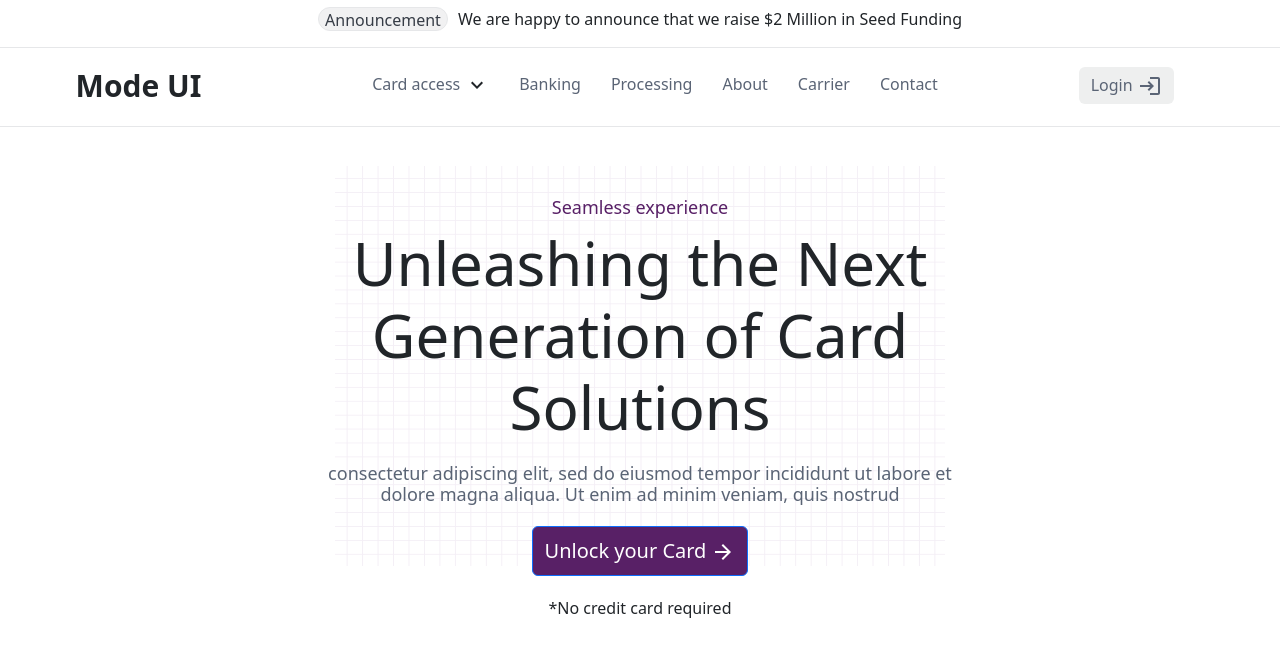
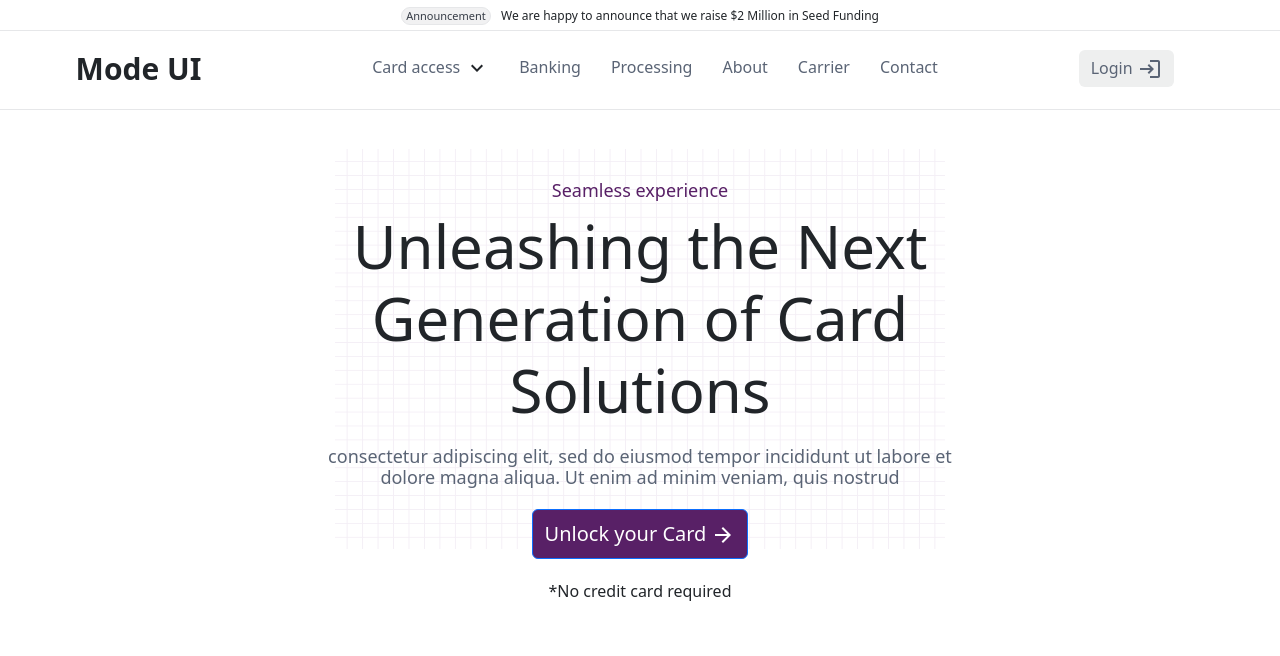
Before and after one commit to SaeedSoheili/Mode-UI-Landing-Page, a React (Create React App) app: page / in a window 1280 px wide. Shown: the top 656 px of the page. Built offline with nearby package versions, Linux system fonts and the light colour scheme.

Commit message:
some small changes

```diff
--- a/src/components/body/Body1.css
+++ b/src/components/body/Body1.css
@@ -1,4 +1,4 @@
-.mainRow {
+.mainRowBody1 {
   height: 532px;
   /* background-color: antiquewhite; */
   position: relative;
--- a/src/components/body/Body1.js
+++ b/src/components/body/Body1.js
@@ -7,7 +7,7 @@ import ArrowForwardIcon from "@mui/icons-material/ArrowForward";
 
 export default function Body1() {
   return (
-    <Row className="mainRow">
+    <Row className="mainRowBody1">
       <Col lg={12}>
         <h2>Seamless experience</h2>
         <h1>
--- a/src/components/header/AnnouncementBar.css
+++ b/src/components/header/AnnouncementBar.css
@@ -2,19 +2,25 @@
   display: flex;
   text-align: center;
   justify-content: center;
+  font-size: 12px;
 }
 
 .badgeDiv {
-  width: 130px;
-  height: 24px;
+  width: 90px;
+  height: 18px;
   background-color: #f1f1f2;
   border: 1px solid #e6e7e9;
   border-radius: 100px;
   margin-right: 10px;
   margin-top: 7px;
   color: #363c46;
+  font-size: 11px;
 }
 
 .announceText {
   margin-top: 7px;
 }
+
+.mainRowAnnounce {
+  height: 30px;
+}
--- a/src/components/header/AnnouncementBar.js
+++ b/src/components/header/AnnouncementBar.js
@@ -5,7 +5,7 @@ import "./AnnouncementBar.css";
 export default function AnnouncementBar() {
   return (
     <div>
-      <Row className="justify-content-center">
+      <Row className="justify-content-center mainRowAnnounce">
         <Col lg={10} className="announcementCol">
           <div className="badgeDiv">Announcement</div>
           <p className="announceText">
```
